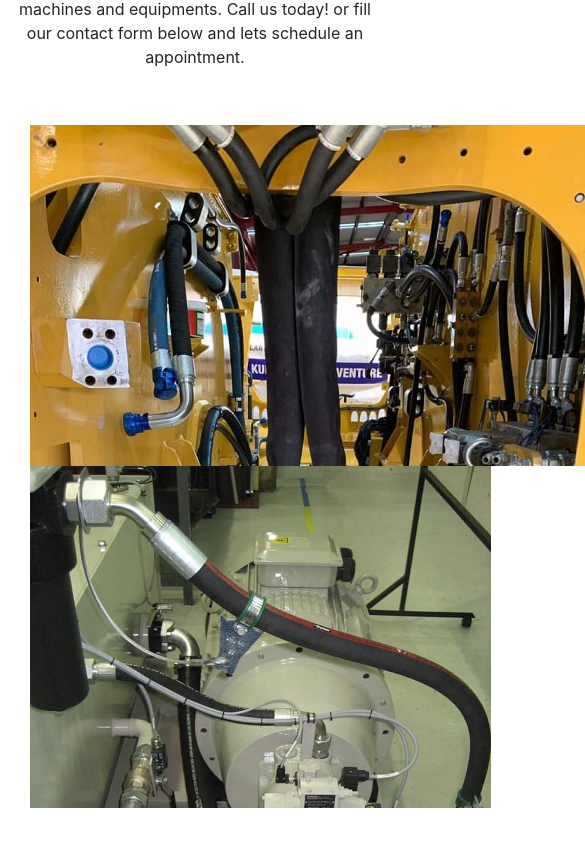
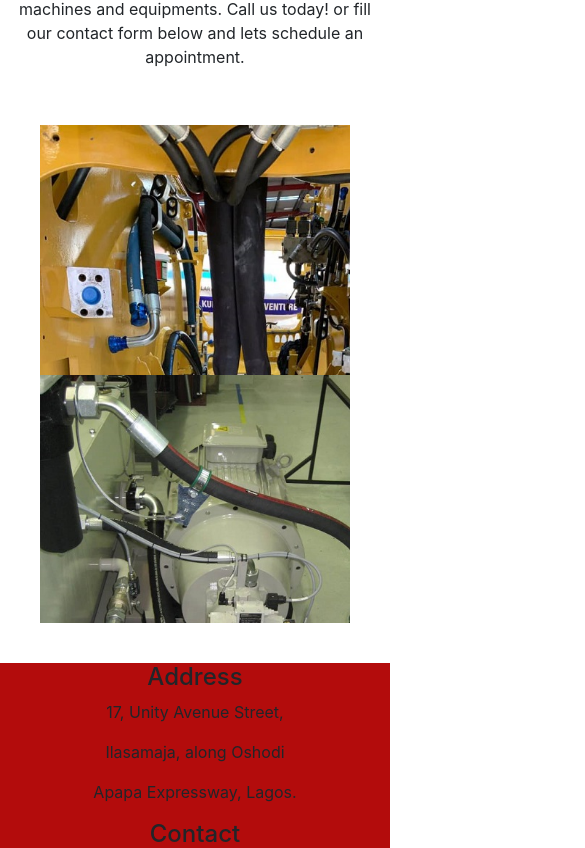
Before and after one commit to kegoba/bcshoseservice, a React (Create React App) app: page /services in a window 390 px wide. Shown: the part 1036-1884 px from the top of the page, 585 px wide, since content can reach past the window. Built offline with nearby package versions, Linux system fonts and the light colour scheme.

Commit message:
changes on all the services , home and menu files

```diff
--- a/src/App.css
+++ b/src/App.css
@@ -102,7 +102,16 @@ textarea[type="textarea"]{
     max-width: 700px;
   }
 
+
 }
+@media(max-width:800px){
+  .prevent{
+    max-width: 310px;
+  }
+
+
+}
+
 
 @media (max-width:700px){
 .btn{
--- a/src/components/home/Gallary.js
+++ b/src/components/home/Gallary.js
@@ -19,15 +19,15 @@ const Gallary = () => {
                         <div id="slider" class="carousel slide" data-ride="carousel">
                             <div class="carousel-inner">
                                 <div class="carousel-item active ">
-                                    <img src={hydraulic} className="" />
+                                <img className="prevent" src={hydraulic}  />
                                     <p className="products"> hydraulic </p>
                                 </div>
                                 <div class="carousel-item">
-                                    <img src={metal} className="shake" />
+                                <img className="prevent" src={metal} />
                                     <p className="products "> Metal  </p>
                                 </div>
                                 <div class="carousel-item bounce">
-                                    <img src={fittings} className="" />
+                                <img className="prevent" src={fittings} />
                                     < p className="products"> Assembly fittings </p>
                                 </div>
                             </div>
@@ -39,15 +39,15 @@ const Gallary = () => {
                     <div id="slider" class="carousel slide" data-ride="carousel">
                         <div class="carousel-inner">
                             <div class="carousel-item active ">
-                                <img src={Spiral} className="" />
+                                <img className="prevent" src={Spiral}/>
                                 <p className="products"> Spiral braided hose</p>
                             </div>
                             <div class="carousel-item">
-                                <img src={hyd} className="" />
+                                <img className="prevent"src={hyd} />
                                 <p className="products"> hydraulics</p>
                             </div>
                             <div class="carousel-item">
-                                <img src={custom} className="" />
+                                <img className="prevent"src={custom}  />
                                 <p className="products">  custom hydraulic hoses</p>
                             </div>
                          </div>
--- a/src/components/home/Services.js
+++ b/src/components/home/Services.js
@@ -53,11 +53,11 @@ const Services = ()=>{
             <div className="container preventive">
                 <div className="row">
                     <div className="col">
-                        <img src={preventive1} />
+                        <img className="prevent" src={preventive1} />
 
                     </div>
                     <div className="col">
-                        <img src={preventive2} />
+                        <img className="prevent" src={preventive2} />
 
 
                     </div>
```
Also changed, not shown: src/components/image/preventive1.jpg, src/components/image/preventive2.jpg.
